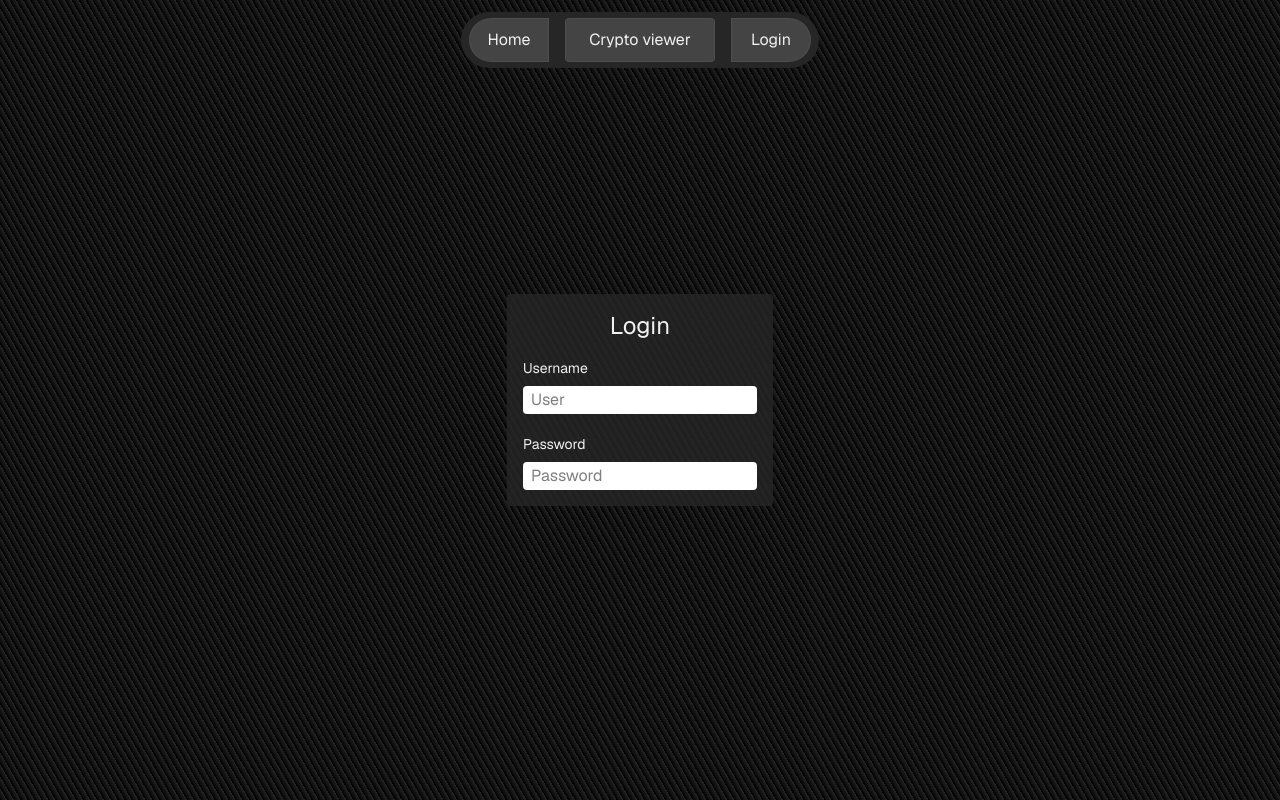
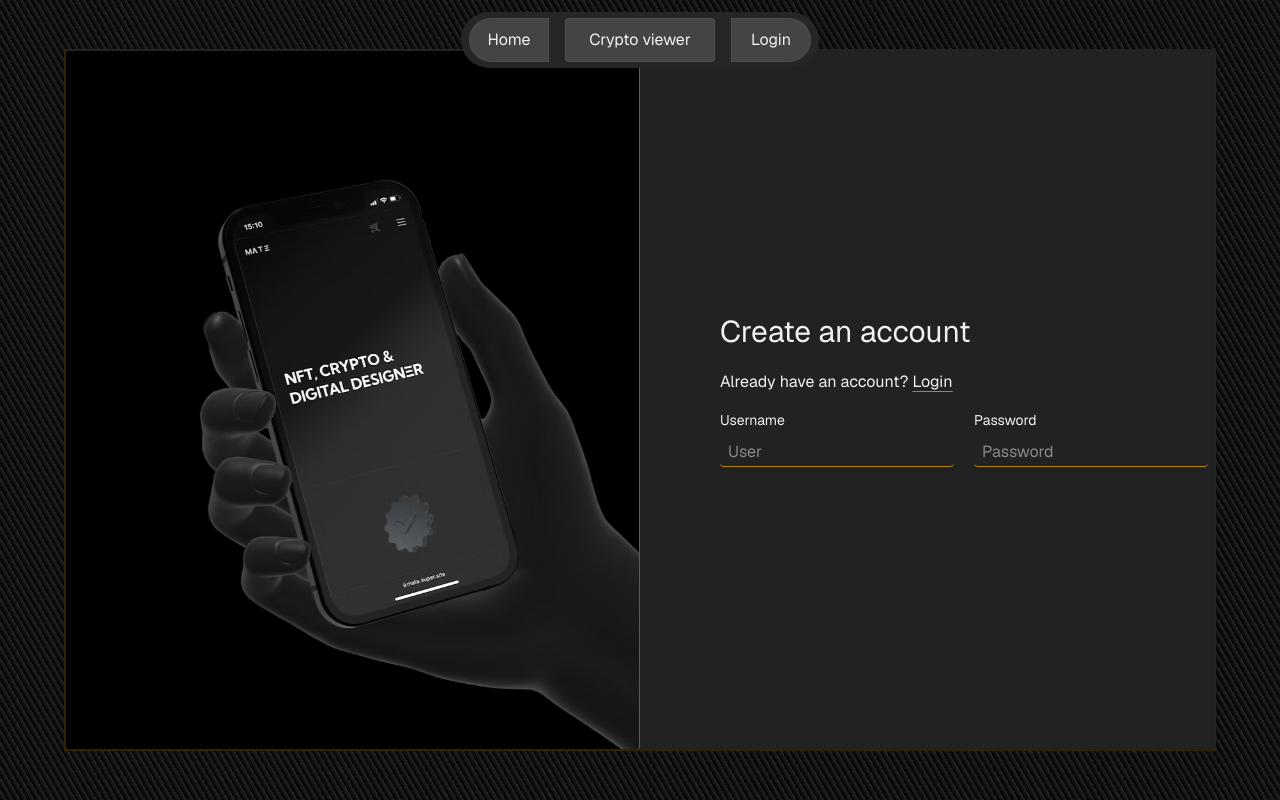
Before and after one commit to nazagutierrez/prueba-nextjs, a Next.js app: page /auth in a window 1280 px wide. Built offline with nearby package versions, Linux system fonts and the light colour scheme; a web font is replaced by a local one.

Commit message:
Updated login page

```diff
--- a/src/app/(pages)/auth/page.tsx
+++ b/src/app/(pages)/auth/page.tsx
@@ -1,16 +1,38 @@
+import Image from "next/image";
 import React from "react";
 
 const Auth = () => {
   return (
-    <div className="flex flex-col items-center justify-center h-screen">
-      <div className="bg-neutral-800/80 flex flex-col items-center justify-center p-4 rounded-sm">
-        <h1 className="text-2xl mb-4">Login</h1>
-        <div className="flex flex-col">
-          <label htmlFor="username" className="mb-2 text-sm">Username</label>
-          <input name="username" placeholder="User" className="bg-white px-2 rounded mb-5 py-0.5 text-black" type="email" />
+    <div className="relative w-full flex items-center justify-center h-screen">
+      <div className='absolute mx-auto h-[330px] w-[150px] bg-yellow-400/20 blur-3xl -z-10'></div>
 
-          <label htmlFor="username" className="mb-2 text-sm">Password</label>
-          <input placeholder="Password" className="bg-white px-2 rounded py-0.5 text-black" type="password" />
+      <div className="bg-[#222222] border border-[#2f2500] relative w-fit flex items-center justify-center mx-16">
+        <div className="w-1/2">
+          <Image src="/login.png" alt="crypto market" className='h-[700px] object-cover aspect-square border border-r-yellow-500/40 rounded-sm overflow-hidden z-20' width={1000} height={500} />
+        </div>
+        <div className="w-1/2 pl-20 h-full">
+          <div className="h-full flex flex-col items-start justify-center">
+            <div className="gap-5 mb-4 flex flex-col items-start justify-center">
+              <h1 className="text-3xl">Create an account</h1>
+              <div className="flex gap-1">
+                <h3>Already have an account?</h3>
+                <button className="underline underline-offset-4 decoration-yellow-500/70 cursor-pointer hover:decoration-yellow-500/90 transition-all">
+                  Login
+                </button>
+              </div>
+            </div>
+            <div className="flex gap-5 w-full flex-wrap">
+              <div className="flex flex-col items-start">
+                <label htmlFor="username" className="mb-2 text-sm">Username</label>
+                <input name="username" placeholder="User" className="border-b border-b-yellow-500/70 px-2 rounded mb-5 py-0.5 outline-none hover:border-yellow-500/90 transition-all focus:border-yellow-500/90" type="email" />
+              </div>
+
+              <div className="flex flex-col items-start">
+                <label htmlFor="username" className="mb-2 text-sm">Password</label>
+                <input placeholder="Password" className="border-b border-b-yellow-500/70 px-2 rounded py-0.5 outline-none hover:border-yellow-500/90 transition-all focus:border-yellow-500/90" type="password" />
+              </div>
+            </div>
+          </div>
         </div>
       </div>
     </div>
```
Also changed, not shown: public/login.png (added).
